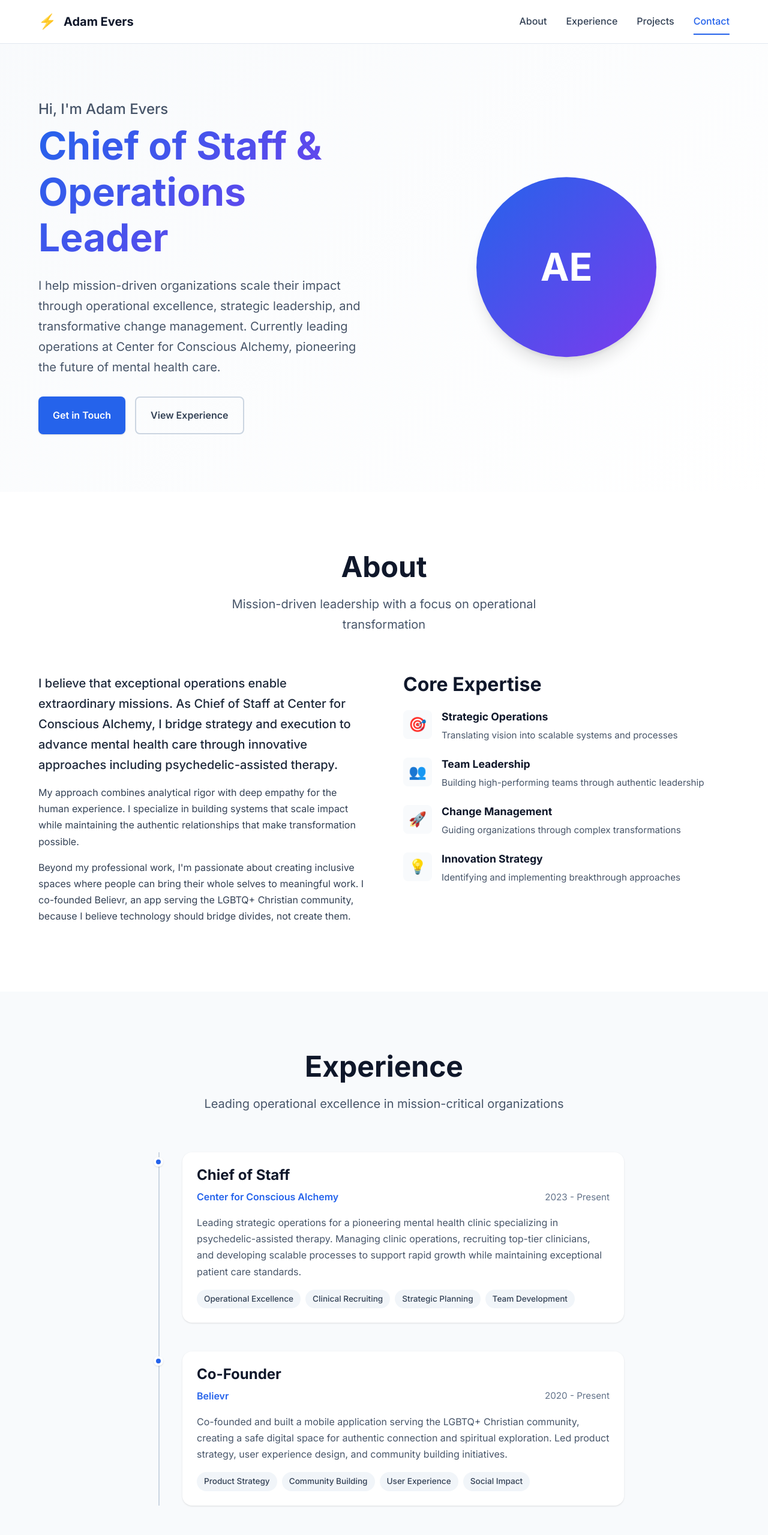
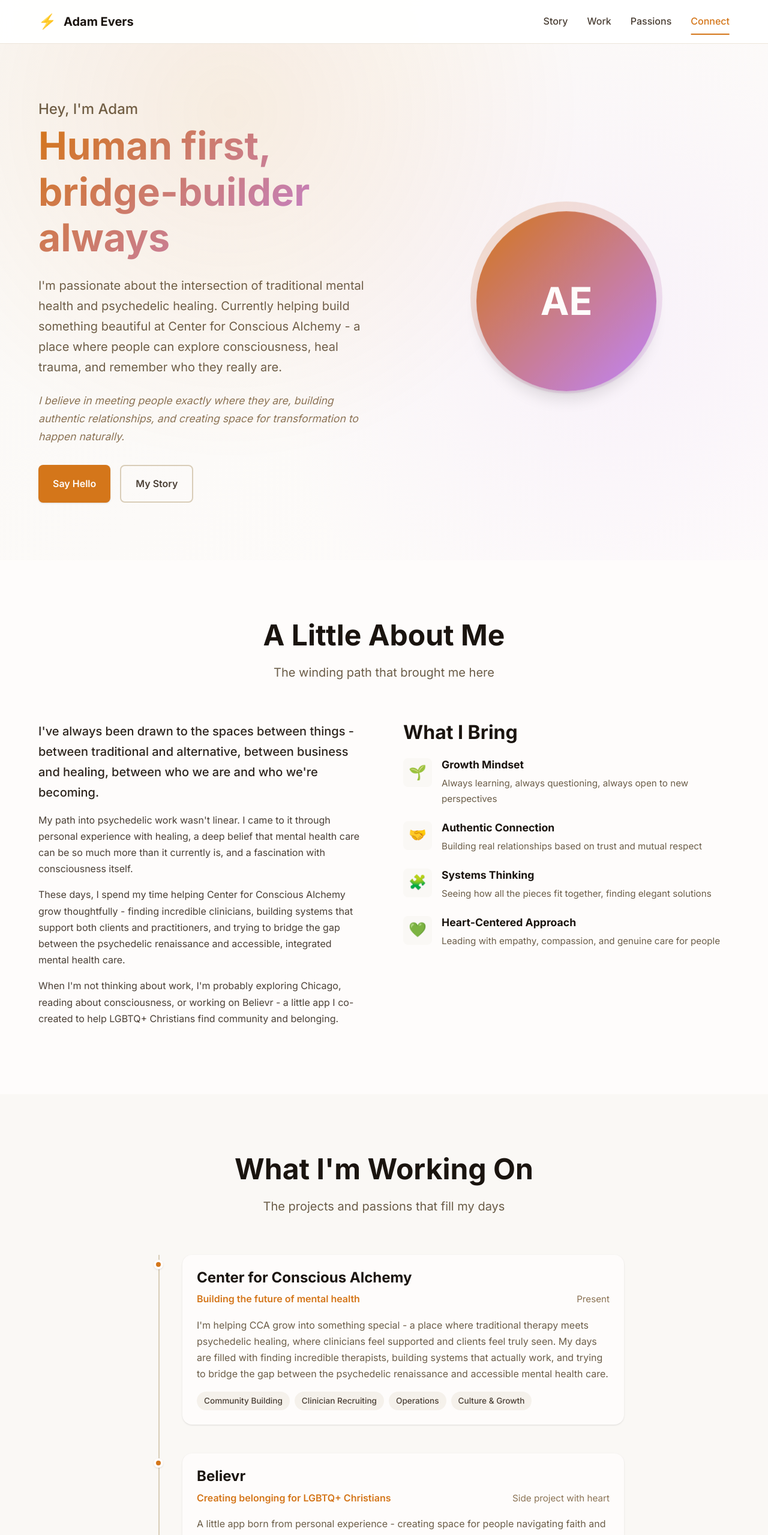
Before and after one commit to adamevers/adam-evers-website, a website: page index.html in a window 1280 px wide. Shown: the top 2559 px of the page at 60% size. Drawn offline with Linux system fonts and the light colour scheme.

Commit message:
Complete website redesign: Human-first, psychedelic-focused approach
- Changed from corporate positioning to authentic, personal voice
- Updated copy to focus on psychedelic healing and human connection
- Replaced blue/purple corporate colors with warm earth tones (oranges, browns, soft purples)
- Redesigned sections: Story (vs About), Work (vs Experience), Passions (vs Projects)
- Added more personal, conversational language throughout
- Updated navigation and footer to match new tone
- Added warm gradients and organic visual elements
- Emphasized consciousness work, community building, and authentic relationships

```diff
--- a/index.html
+++ b/index.html
@@ -3,8 +3,8 @@
 <head>
     <meta charset="UTF-8">
     <meta name="viewport" content="width=device-width, initial-scale=1.0">
-    <title>Adam Evers - Leadership & Operations Executive</title>
-    <meta name="description" content="Chief of Staff at Center for Conscious Alchemy. Mission-driven leader specializing in operational excellence and transformative mental health initiatives.">
+    <title>Adam Evers - Human, Helper, Bridge-Builder</title>
+    <meta name="description" content="Building bridges between traditional mental health and psychedelic healing. Currently helping grow the future of conscious mental health at Center for Conscious Alchemy.">
 
     <!-- Fonts -->
     <link rel="preconnect" href="https://fonts.googleapis.com">
@@ -26,10 +26,10 @@
                 <span class="nav-name">Adam Evers</span>
             </div>
             <div class="nav-links">
-                <a href="#about" class="nav-link">About</a>
-                <a href="#experience" class="nav-link">Experience</a>
-                <a href="#projects" class="nav-link">Projects</a>
-                <a href="#contact" class="nav-link">Contact</a>
+                <a href="#story" class="nav-link">Story</a>
+                <a href="#work" class="nav-link">Work</a>
+                <a href="#projects" class="nav-link">Passions</a>
+                <a href="#contact" class="nav-link">Connect</a>
             </div>
             <button class="nav-toggle" aria-label="Toggle menu">
                 <span class="nav-toggle-line"></span>
@@ -44,15 +44,18 @@
         <div class="container">
             <div class="hero-content">
                 <h1 class="hero-title">
-                    <span class="hero-greeting">Hi, I'm Adam Evers</span>
-                    <span class="hero-role">Chief of Staff & Operations Leader</span>
+                    <span class="hero-greeting">Hey, I'm Adam</span>
+                    <span class="hero-role">Human first, bridge-builder always</span>
                 </h1>
                 <p class="hero-description">
-                    I help mission-driven organizations scale their impact through operational excellence, strategic leadership, and transformative change management. Currently leading operations at Center for Conscious Alchemy, pioneering the future of mental health care.
+                    I'm passionate about the intersection of traditional mental health and psychedelic healing. Currently helping build something beautiful at Center for Conscious Alchemy - a place where people can explore consciousness, heal trauma, and remember who they really are.
+                </p>
+                <p class="hero-subdescription">
+                    I believe in meeting people exactly where they are, building authentic relationships, and creating space for transformation to happen naturally.
                 </p>
                 <div class="hero-actions">
-                    <a href="#contact" class="btn btn-primary">Get in Touch</a>
-                    <a href="#experience" class="btn btn-secondary">View Experience</a>
+                    <a href="#contact" class="btn btn-primary">Say Hello</a>
+                    <a href="#story" class="btn btn-secondary">My Story</a>
                 </div>
             </div>
             <div class="hero-image">
@@ -64,53 +67,56 @@
     </section>
 
     <!-- About Section -->
-    <section id="about" class="about">
+    <section id="story" class="about">
         <div class="container">
             <div class="section-header">
-                <h2 class="section-title">About</h2>
-                <p class="section-subtitle">Mission-driven leadership with a focus on operational transformation</p>
+                <h2 class="section-title">A Little About Me</h2>
+                <p class="section-subtitle">The winding path that brought me here</p>
             </div>
             <div class="about-content">
                 <div class="about-text">
                     <p class="about-lead">
-                        I believe that exceptional operations enable extraordinary missions. As Chief of Staff at Center for Conscious Alchemy, I bridge strategy and execution to advance mental health care through innovative approaches including psychedelic-assisted therapy.
+                        I've always been drawn to the spaces between things - between traditional and alternative, between business and healing, between who we are and who we're becoming.
                     </p>
                     <p>
-                        My approach combines analytical rigor with deep empathy for the human experience. I specialize in building systems that scale impact while maintaining the authentic relationships that make transformation possible.
+                        My path into psychedelic work wasn't linear. I came to it through personal experience with healing, a deep belief that mental health care can be so much more than it currently is, and a fascination with consciousness itself.
                     </p>
                     <p>
-                        Beyond my professional work, I'm passionate about creating inclusive spaces where people can bring their whole selves to meaningful work. I co-founded Believr, an app serving the LGBTQ+ Christian community, because I believe technology should bridge divides, not create them.
+                        These days, I spend my time helping Center for Conscious Alchemy grow thoughtfully - finding incredible clinicians, building systems that support both clients and practitioners, and trying to bridge the gap between the psychedelic renaissance and accessible, integrated mental health care.
+                    </p>
+                    <p>
+                        When I'm not thinking about work, I'm probably exploring Chicago, reading about consciousness, or working on Believr - a little app I co-created to help LGBTQ+ Christians find community and belonging.
                     </p>
                 </div>
                 <div class="about-skills">
-                    <h3 class="skills-title">Core Expertise</h3>
+                    <h3 class="skills-title">What I Bring</h3>
                     <div class="skills-grid">
                         <div class="skill-item">
-                            <div class="skill-icon">🎯</div>
+                            <div class="skill-icon">🌱</div>
                             <div class="skill-text">
-                                <h4>Strategic Operations</h4>
-                                <p>Translating vision into scalable systems and processes</p>
+                                <h4>Growth Mindset</h4>
+                                <p>Always learning, always questioning, always open to new perspectives</p>
                             </div>
                         </div>
                         <div class="skill-item">
-                            <div class="skill-icon">👥</div>
+                            <div class="skill-icon">🤝</div>
                             <div class="skill-text">
-                                <h4>Team Leadership</h4>
-                                <p>Building high-performing teams through authentic leadership</p>
+                                <h4>Authentic Connection</h4>
+                                <p>Building real relationships based on trust and mutual respect</p>
                             </div>
                         </div>
                         <div class="skill-item">
-                            <div class="skill-icon">🚀</div>
+                            <div class="skill-icon">🧩</div>
                             <div class="skill-text">
-                                <h4>Change Management</h4>
-                                <p>Guiding organizations through complex transformations</p>
+                                <h4>Systems Thinking</h4>
+                                <p>Seeing how all the pieces fit together, finding elegant solutions</p>
                             </div>
                         </div>
                         <div class="skill-item">
-                            <div class="skill-icon">💡</div>
+                            <div class="skill-icon">💚</div>
                             <div class="skill-text">
-                                <h4>Innovation Strategy</h4>
-                                <p>Identifying and implementing breakthrough approaches</p>
+                                <h4>Heart-Centered Approach</h4>
+                                <p>Leading with empathy, compassion, and genuine care for people</p>
                             </div>
                         </div>
                     </div>
@@ -120,31 +126,31 @@
     </section>
 
     <!-- Experience Section -->
-    <section id="experience" class="experience">
+    <section id="work" class="experience">
         <div class="container">
             <div class="section-header">
-                <h2 class="section-title">Experience</h2>
-                <p class="section-subtitle">Leading operational excellence in mission-critical organizations</p>
+                <h2 class="section-title">What I'm Working On</h2>
+                <p class="section-subtitle">The projects and passions that fill my days</p>
             </div>
             <div class="experience-timeline">
                 <div class="timeline-item">
                     <div class="timeline-marker"></div>
                     <div class="timeline-content">
                         <div class="timeline-header">
-                            <h3 class="timeline-title">Chief of Staff</h3>
+                            <h3 class="timeline-title">Center for Conscious Alchemy</h3>
                             <div class="timeline-meta">
-                                <span class="timeline-company">Center for Conscious Alchemy</span>
-                                <span class="timeline-period">2023 - Present</span>
+                                <span class="timeline-company">Building the future of mental health</span>
+                                <span class="timeline-period">Present</span>
                             </div>
                         </div>
                         <p class="timeline-description">
-                            Leading strategic operations for a pioneering mental health clinic specializing in psychedelic-assisted therapy. Managing clinic operations, recruiting top-tier clinicians, and developing scalable processes to support rapid growth while maintaining exceptional patient care standards.
+                            I'm helping CCA grow into something special - a place where traditional therapy meets psychedelic healing, where clinicians feel supported and clients feel truly seen. My days are filled with finding incredible therapists, building systems that actually work, and trying to bridge the gap between the psychedelic renaissance and accessible mental health care.
                         </p>
                         <div class="timeline-highlights">
-                            <div class="highlight-item">Operational Excellence</div>
-                            <div class="highlight-item">Clinical Recruiting</div>
-                            <div class="highlight-item">Strategic Planning</div>
-                            <div class="highlight-item">Team Development</div>
+                            <div class="highlight-item">Community Building</div>
+                            <div class="highlight-item">Clinician Recruiting</div>
+                            <div class="highlight-item">Operations</div>
+                            <div class="highlight-item">Culture & Growth</div>
                         </div>
                     </div>
                 </div>
@@ -153,20 +159,20 @@
                     <div class="timeline-marker"></div>
                     <div class="timeline-content">
                         <div class="timeline-header">
-                            <h3 class="timeline-title">Co-Founder</h3>
+                            <h3 class="timeline-title">Believr</h3>
                             <div class="timeline-meta">
-                                <span class="timeline-company">Believr</span>
-                                <span class="timeline-period">2020 - Present</span>
+                                <span class="timeline-company">Creating belonging for LGBTQ+ Christians</span>
+                                <span class="timeline-period">Side project with heart</span>
                             </div>
                         </div>
                         <p class="timeline-description">
-                            Co-founded and built a mobile application serving the LGBTQ+ Christian community, creating a safe digital space for authentic connection and spiritual exploration. Led product strategy, user experience design, and community building initiatives.
+                            A little app born from personal experience - creating space for people navigating faith and identity. It's been a labor of love, connecting folks who might otherwise feel isolated, and a constant reminder that technology can actually bring people together rather than drive them apart.
                         </p>
                         <div class="timeline-highlights">
-                            <div class="highlight-item">Product Strategy</div>
-                            <div class="highlight-item">Community Building</div>
-                            <div class="highlight-item">User Experience</div>
-                            <div class="highlight-item">Social Impact</div>
+                            <div class="highlight-item">Community</div>
+                            <div class="highlight-item">Belonging</div>
+                            <div class="highlight-item">Faith & Identity</div>
+                            <div class="highlight-item">Connection</div>
                         </div>
                     </div>
                 </div>
@@ -178,46 +184,46 @@
     <section id="projects" class="projects">
         <div class="container">
             <div class="section-header">
-                <h2 class="section-title">Key Initiatives</h2>
-                <p class="section-subtitle">Transformative projects that create lasting impact</p>
+                <h2 class="section-title">Things I Care About</h2>
+                <p class="section-subtitle">Projects and passions that matter to me</p>
             </div>
             <div class="projects-grid">
                 <div class="project-card">
-                    <div class="project-icon">🧠</div>
-                    <h3 class="project-title">Psychedelic Therapy Operations</h3>
+                    <div class="project-icon">🍄</div>
+                    <h3 class="project-title">Psychedelic Healing Integration</h3>
                     <p class="project-description">
-                        Developed comprehensive operational frameworks for psychedelic-assisted therapy delivery, including clinical protocols, safety systems, and integration processes.
+                        Working to bridge the gap between the psychedelic renaissance and mainstream mental health care. Creating spaces where people can safely explore consciousness and heal in community.
                     </p>
                     <div class="project-tags">
-                        <span class="tag">Healthcare Innovation</span>
-                        <span class="tag">Process Design</span>
-                        <span class="tag">Quality Assurance</span>
+                        <span class="tag">Consciousness</span>
+                        <span class="tag">Healing</span>
+                        <span class="tag">Integration</span>
                     </div>
                 </div>
 
                 <div class="project-card">
-                    <div class="project-icon">👥</div>
-                    <h3 class="project-title">Clinical Talent Pipeline</h3>
+                    <div class="project-icon">🌟</div>
+                    <h3 class="project-title">Finding Incredible People</h3>
                     <p class="project-description">
-                        Built a strategic recruiting system to identify and attract mission-aligned clinicians specializing in KAP and psychedelic therapy approaches.
+                        One of my favorite parts of what I do - connecting with practitioners who are as passionate about this work as I am. Building a network of healers, therapists, and consciousness explorers.
                     </p>
                     <div class="project-tags">
-                        <span class="tag">Talent Acquisition</span>
-                        <span class="tag">Network Building</span>
-                        <span class="tag">Values Alignment</span>
+                        <span class="tag">Community</span>
+                        <span class="tag">Connection</span>
+                        <span class="tag">Purpose-Driven</span>
                     </div>
                 </div>
 
                 <div class="project-card">
                     <div class="project-icon">🌈</div>
-                    <h3 class="project-title">LGBTQ+ Community Platform</h3>
+                    <h3 class="project-title">Faith & Identity</h3>
                     <p class="project-description">
-                        Co-created Believr, a mobile app providing safe space for LGBTQ+ Christians to explore faith and identity with authentic community support.
+                        Through Believr and personal experience, exploring how people navigate the intersection of spirituality and identity. Creating belonging for folks who might feel caught between worlds.
                     </p>
                     <div class="project-tags">
-                        <span class="tag">Mobile App</span>
-                        <span class="tag">Community Design</span>
-                        <span class="tag">Social Impact</span>
+                        <span class="tag">Belonging</span>
+                        <span class="tag">Spirituality</span>
+                        <span class="tag">Authenticity</span>
                     </div>
                 </div>
             </div>
@@ -229,9 +235,9 @@
         <div class="container">
             <div class="contact-content">
                 <div class="contact-text">
-                    <h2 class="contact-title">Let's Connect</h2>
+                    <h2 class="contact-title">Let's Chat</h2>
                     <p class="contact-description">
-                        I'm always interested in connecting with fellow leaders who are passionate about mission-driven work, operational excellence, and creating positive change in the world.
+                        I love connecting with people who are doing interesting work, exploring consciousness, or just curious about the world. Whether you're a clinician interested in psychedelic work, someone building community, or just want to say hello - I'd love to hear from you.
                     </p>
                     <div class="contact-info">
                         <a href="mailto:adam.evers@gmail.com" class="contact-link">
@@ -274,10 +280,10 @@
         <div class="container">
             <div class="footer-content">
                 <p class="footer-text">
-                    © 2026 Adam Evers. Built with care and intention.
+                    Made with ❤️ in Chicago. Always growing, always learning.
                 </p>
                 <div class="footer-links">
-                    <a href="mailto:adam.evers@gmail.com" class="footer-link">Email</a>
+                    <a href="mailto:adam.evers@gmail.com" class="footer-link">Say Hello</a>
                     <a href="https://linkedin.com/in/adamevers" target="_blank" class="footer-link">LinkedIn</a>
                 </div>
             </div>
--- a/styles.css
+++ b/styles.css
@@ -1,25 +1,25 @@
 /* CSS Custom Properties */
 :root {
-    /* Colors */
-    --color-primary: #2563eb;
-    --color-primary-hover: #1d4ed8;
-    --color-secondary: #64748b;
-    --color-accent: #7c3aed;
-    --color-success: #10b981;
+    /* Colors - Warm, earth-toned, psychedelic-inspired palette */
+    --color-primary: #d4761a; /* warm orange */
+    --color-primary-hover: #b8651a;
+    --color-secondary: #8b7355; /* warm brown */
+    --color-accent: #c084fc; /* soft purple */
+    --color-success: #22c55e; /* natural green */
     --color-warning: #f59e0b;
 
-    /* Neutrals */
-    --color-white: #ffffff;
-    --color-gray-50: #f8fafc;
-    --color-gray-100: #f1f5f9;
-    --color-gray-200: #e2e8f0;
-    --color-gray-300: #cbd5e1;
-    --color-gray-400: #94a3b8;
-    --color-gray-500: #64748b;
-    --color-gray-600: #475569;
-    --color-gray-700: #334155;
-    --color-gray-800: #1e293b;
-    --color-gray-900: #0f172a;
+    /* Neutrals - Warmer, more organic tones */
+    --color-white: #fefcfb;
+    --color-gray-50: #faf8f5;
+    --color-gray-100: #f5f1eb;
+    --color-gray-200: #ede6db;
+    --color-gray-300: #d9cdb8;
+    --color-gray-400: #a68b65;
+    --color-gray-500: #8b7355;
+    --color-gray-600: #6b5d48;
+    --color-gray-700: #4a3f35;
+    --color-gray-800: #2d251e;
+    --color-gray-900: #1a140f;
 
     /* Typography */
     --font-family: 'Inter', system-ui, -apple-system, sans-serif;
@@ -234,6 +234,19 @@ a:hover {
 .hero {
     padding: calc(72px + var(--space-24)) 0 var(--space-24);
     background: linear-gradient(135deg, var(--color-gray-50) 0%, var(--color-white) 100%);
+    position: relative;
+}
+
+.hero::before {
+    content: '';
+    position: absolute;
+    top: 0;
+    left: 0;
+    right: 0;
+    bottom: 0;
+    background: radial-gradient(circle at 30% 20%, rgba(212, 118, 26, 0.1) 0%, transparent 50%),
+                radial-gradient(circle at 80% 60%, rgba(192, 132, 252, 0.08) 0%, transparent 50%);
+    pointer-events: none;
 }
 
 .hero .container {
@@ -266,8 +279,16 @@ a:hover {
 .hero-description {
     font-size: 1.25rem;
     color: var(--color-gray-600);
+    margin-bottom: var(--space-6);
+    max-width: 600px;
+}
+
+.hero-subdescription {
+    font-size: 1.1rem;
+    color: var(--color-gray-500);
     margin-bottom: var(--space-8);
     max-width: 600px;
+    font-style: italic;
 }
 
 .hero-actions {
@@ -292,6 +313,21 @@ a:hover {
     justify-content: center;
     box-shadow: var(--shadow-xl);
     animation: float 6s ease-in-out infinite;
+    position: relative;
+}
+
+.hero-avatar::before {
+    content: '';
+    position: absolute;
+    top: -10px;
+    left: -10px;
+    right: -10px;
+    bottom: -10px;
+    border-radius: 50%;
+    background: linear-gradient(135deg, var(--color-primary), var(--color-accent));
+    opacity: 0.2;
+    animation: float 8s ease-in-out infinite reverse;
+    z-index: -1;
 }
 
 .avatar-placeholder {
@@ -635,8 +671,21 @@ section {
 
 /* Contact Section */
 .contact {
-    background: linear-gradient(135deg, var(--color-gray-900), var(--color-gray-800));
+    background: linear-gradient(135deg, var(--color-gray-800), var(--color-gray-700));
     color: var(--color-white);
+    position: relative;
+}
+
+.contact::before {
+    content: '';
+    position: absolute;
+    top: 0;
+    left: 0;
+    right: 0;
+    bottom: 0;
+    background: radial-gradient(circle at 70% 30%, rgba(212, 118, 26, 0.15) 0%, transparent 60%),
+                radial-gradient(circle at 20% 80%, rgba(192, 132, 252, 0.1) 0%, transparent 60%);
+    pointer-events: none;
 }
 
 .contact-content {
```
